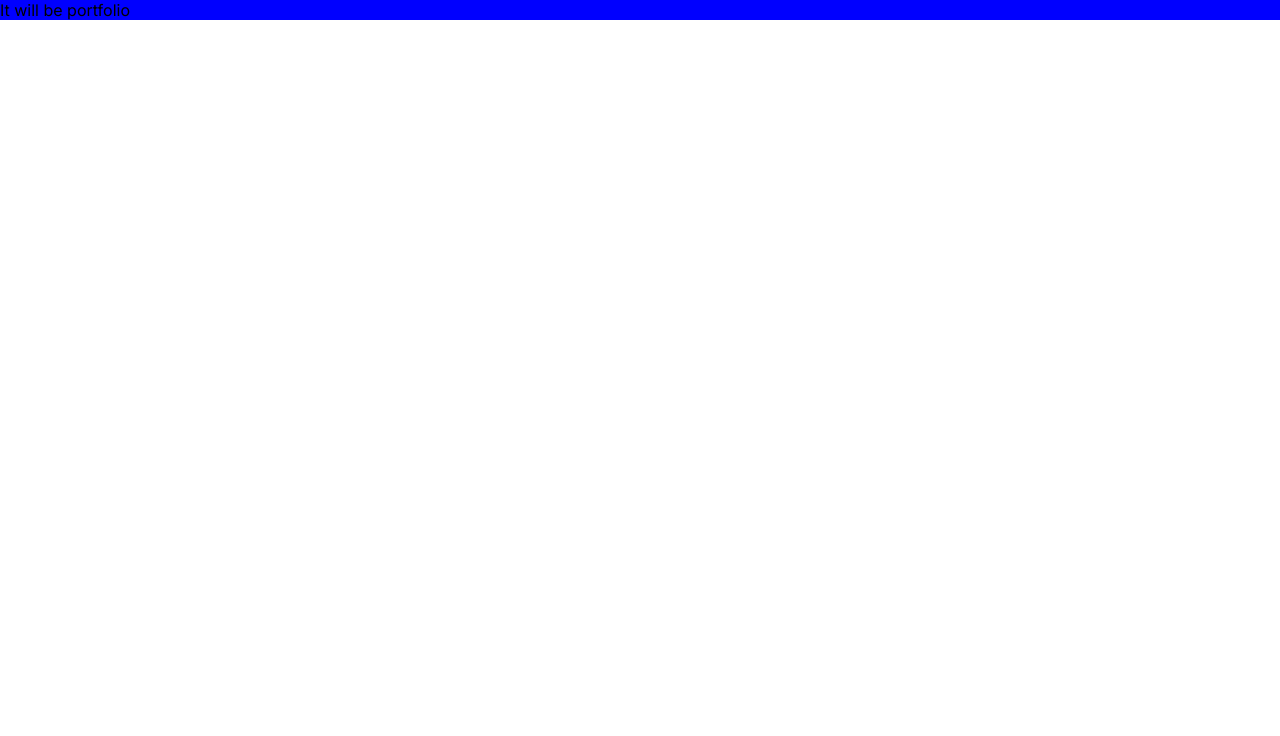
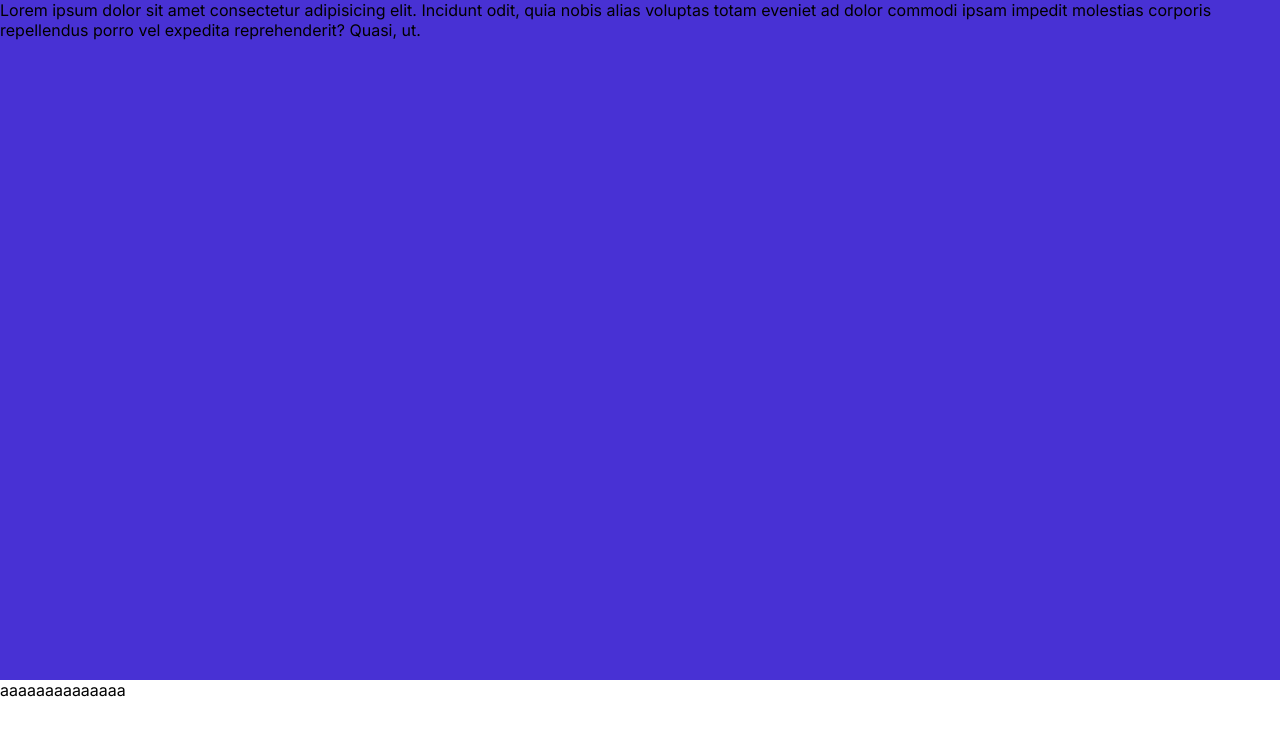
Before and after one commit to franciscobressa/portfolio-management, a Next.js app: page /portfolio in a window 1280 px wide. Shown: the top 736 px of the page. Built offline with nearby package versions, Linux system fonts and the light colour scheme.

Commit message:
✨ Sections

```diff
--- a/src/app/layout.tsx
+++ b/src/app/layout.tsx
@@ -1,6 +1,10 @@
 import type { Metadata } from "next";
 import { Inter } from "next/font/google";
 import "./globals.css";
+import "@fontsource/roboto/300.css";
+import "@fontsource/roboto/400.css";
+import "@fontsource/roboto/500.css";
+import "@fontsource/roboto/700.css";
 
 const inter = Inter({ subsets: ["latin"] });
 
--- a/src/app/page.tsx
+++ /dev/null
@@ -1,3 +0,0 @@
-export default function Home() {
-  return <main>Hello world!</main>;
-}
--- /dev/null
+++ b/src/app/portfolio/components/sections/Main.tsx
@@ -0,0 +1,12 @@
+import Section from "../shared/Section";
+
+export default function Main() {
+  return (
+    <Section sx={{ background: "#4831d4" }}>
+      Lorem ipsum dolor sit amet consectetur adipisicing elit. Incidunt odit,
+      quia nobis alias voluptas totam eveniet ad dolor commodi ipsam impedit
+      molestias corporis repellendus porro vel expedita reprehenderit? Quasi,
+      ut.
+    </Section>
+  );
+}
--- /dev/null
+++ b/src/app/portfolio/components/sections/Projects.tsx
@@ -0,0 +1,5 @@
+import Section from "../shared/Section";
+
+export default function Projects() {
+  return <Section>aaaaaaaaaaaaaa</Section>;
+}
--- /dev/null
+++ b/src/app/portfolio/components/shared/Section.tsx
@@ -0,0 +1,15 @@
+import { Box, BoxProps, SxProps } from "@mui/material";
+import { ReactNode } from "react";
+
+interface SectionProps {
+  children: ReactNode;
+  sx?: SxProps;
+}
+
+export default function Section({ children, sx }: SectionProps) {
+  return (
+    <Box height={"85vh"} sx={sx}>
+      {children}
+    </Box>
+  );
+}
--- a/src/app/portfolio/layout.tsx
+++ b/src/app/portfolio/layout.tsx
@@ -1,7 +1,10 @@
-export default function DashboardLayout({
-  children, // will be a page or nested layout
-}: {
-  children: React.ReactNode;
-}) {
-  return <div style={{ backgroundColor: "blue" }}>{children}</div>;
+import { Box } from "@mui/material";
+import { ReactNode } from "react";
+
+interface DashboardLayoutProps {
+  children: ReactNode;
 }
+
+export default function DashboardLayout({ children }: DashboardLayoutProps) {
+  return <Box>{children}</Box>;
+}
--- a/src/app/portfolio/page.tsx
+++ b/src/app/portfolio/page.tsx
@@ -1,3 +1,13 @@
+import { Box } from "@mui/material";
+import Main from "./components/sections/Main";
+import Projects from "./components/sections/Projects";
+
 export default function Portfolio() {
-  return <>It will be portfolio</>;
+  return (
+    <Box>
+      <Main />
+      <Projects />
+      <Main />
+    </Box>
+  );
 }
```
Also changed, not shown: package.json (+9 -4 lines), 1 other file (tests, documents, lock files or other folders).
